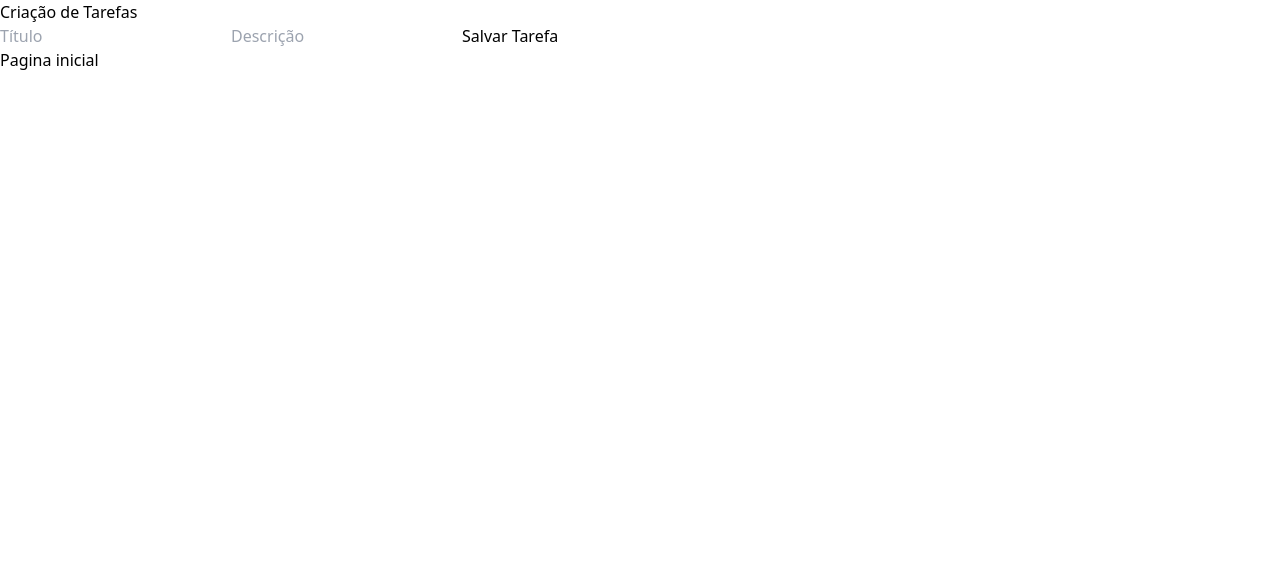
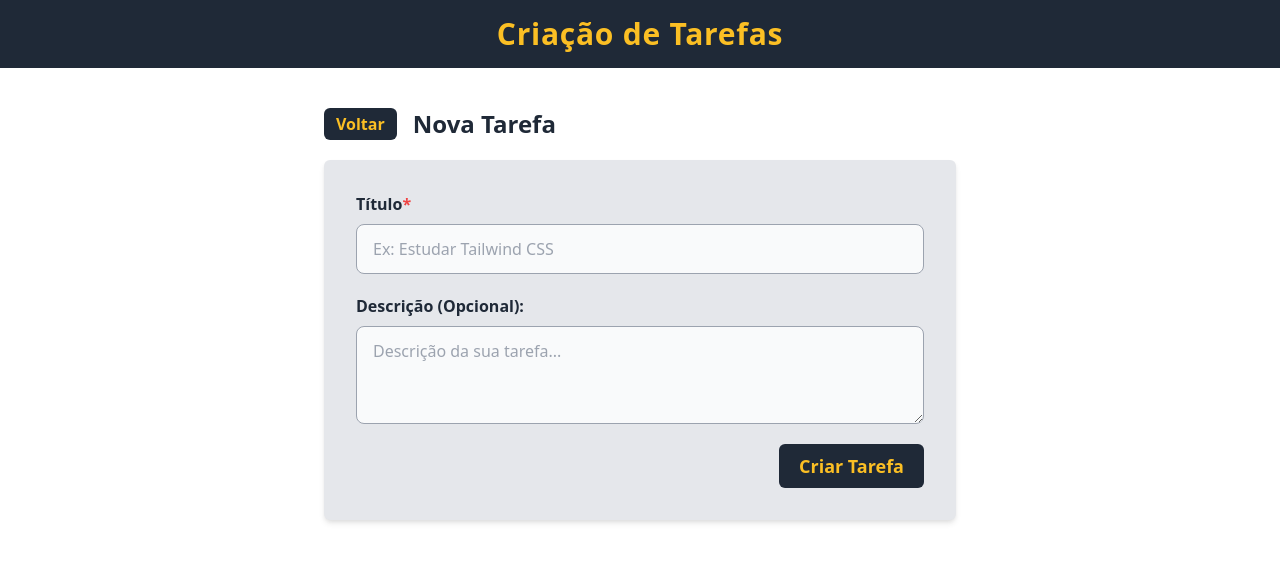
Before and after one commit to gbrljlima/EtapaPratica, a React (Vite) app in the folder frontend/: page /criar in a window 1280 px wide. Shown: the top 562 px of the page. Built offline with nearby package versions, Linux system fonts and the light colour scheme.

Commit message:
Feat: Tailwind na Página de criação de Tarefas

```diff
--- a/frontend/src/components/Header.jsx
+++ b/frontend/src/components/Header.jsx
@@ -1,11 +1,11 @@
 import { useState } from "react";
 
-export default function Header() {
+export default function Header({titulo}) {
     const [abaAtiva, setAbaAtiva] = useState('tarefas');
     return (
         <header className="bg-gray-800 text-white flex items-center justify-center py-4 px-8">
             <h1 className="text-3xl font-bold text-yellow-400 tracking-wide">
-                Lista de Tarefas
+                {titulo}
             </h1>
         </header>
     );
--- a/frontend/src/pages/CriarTarefa/CriarTarefa.jsx
+++ b/frontend/src/pages/CriarTarefa/CriarTarefa.jsx
@@ -1,6 +1,7 @@
 import React, { useState, useEffect } from 'react'
 import { useNavigate } from 'react-router';
 import { criarTarefa } from '../../services/api';
+import Header from '../../components/Header';
 
 function CriarTarefa() {
     const [formData, setFormData] = useState({
@@ -23,8 +24,10 @@ function CriarTarefa() {
                 titulo: formData.titulo,
                 descricao: formData.descricao
             });
+            navigate('/')
         } catch (error) {
             console.error(error);
+            alert("Erro ao criar tarefa.");
         }
     };
 
@@ -32,27 +35,44 @@ function CriarTarefa() {
         navigate('/');
     };
     return(
-        <div>
-            <h1>Criação de Tarefas</h1>
-            <form onSubmit={handleSubmitTarefa}>
+        <div className='min-h-screen flex flex-col'>
+            <Header titulo="Criação de Tarefas" />
+            <main className='max-w-2xl mx-auto w-full px-5 py-10 flex-grow'>
+                <div className='flex items-center gap-4 mb-5'>
+                    <button className='bg-gray-800 font-semibold transition-colors rounded-md text-yellow-400 hover:text-white px-3 py-1' onClick={handleRedirect}>Voltar</button>
+                    <h1 className="text-2xl font-bold text-gray-800">Nova Tarefa</h1>
+                </div>
+                <div className='bg-gray-200 shadow-md rounded-md p-5 sm:p-8'>
+                    <form onSubmit={handleSubmitTarefa} className='flex flex-col gap-5'>
+                        <div className='flex flex-col gap-2'>
+                            <label className='font-semibold text-gray-800' >Título<span className="text-red-500">*</span></label>
                             <input
+                                className='w-full px-4 py-3 focus:ring-2 ring-yellow-400 focus:bg-white bg-gray-50 border outline-none border-gray-400 rounded-lg transition-colors'
                                 type='text'
                                 name='titulo'
-                    placeholder='Título'
+                                placeholder='Ex: Estudar Tailwind CSS'
                                 value={formData.titulo}
                                 required
                                 onChange={handleChange}
                             />
-                <input
+                        </div>
+                        <div className='flex flex-col gap-2'>
+                            <label className='font-semibold text-gray-800' >Descrição (Opcional): </label>
+                            <textarea className='px-4 py-3 focus:ring-2 ring-yellow-400 focus:bg-white bg-gray-50 border outline-none border-gray-400 rounded-lg transition-colors'
                                 type='text'
                                 name='descricao'
-                    placeholder='Descrição'
+                                placeholder='Descrição da sua tarefa...'
                                 value={formData.descricao}
                                 onChange={handleChange}
+                                rows='3'
                             />
-                <button type="submit">Salvar Tarefa</button>
+                        </div>
+                        <div className='flex justify-end'>
+                            <button className='bg-gray-800 transition-colors font-semibold rounded-md text-yellow-400 hover:text-white px-5 py-2 text-lg' type="submit">Criar Tarefa</button>
+                        </div>
                     </form>
-            <button onClick={handleRedirect}>Pagina inicial</button>
+                </div>
+            </main>
         </div>
     )
 }
--- a/frontend/src/pages/TelaInicial/TelaInicial.jsx
+++ b/frontend/src/pages/TelaInicial/TelaInicial.jsx
@@ -42,7 +42,7 @@ function TelaInicial() {
     }
     return(
         <div className='min-h-screen flex flex-col'>
-            <Header/>
+            <Header titulo="Lista de Tarefas"/>
             <main className='max-w-5xl mx-auto w-full px-5 py-10 flex-grow'>
                 <div className='flex justify-between items-center py-4'>
                     <button className='bg-gray-800 font-semibold rounded-md text-yellow-400 py-2 px-3 hover:text-white' onClick={handleRedirect}>+ Criar Tarefa</button>
@@ -62,9 +62,9 @@ function TelaInicial() {
                             {tarefas.map((tarefa) =>
                                 <tr key={tarefa.id} className={`${tarefa.status ? 'bg-green-300' : 'bg-gray-300'}`}>
                                     <td className='p-3 sm:p-4'> {tarefa.titulo} </td>
-                                    <td className='p-3 sm:p-4 hidden sm:table-cell '> {tarefa.descricao ? <div className="max-w-sm w-32 sm:w-auto w- max-h-24 sm:max-h-32 overflow-y-auto break-words">{tarefa.descricao}</div> : <span className='text-gray-600 italic'>Sem Descrição</span>} </td>
+                                    <td className='p-3 sm:p-4 hidden sm:table-cell '> {tarefa.descricao ? <div className="max-w-sm w-26 md:w-auto max-h-24 md:max-h-32 overflow-y-auto break-words">{tarefa.descricao}</div> : <span className='text-gray-600 italic'>Sem Descrição</span>} </td>
                                     <td className='p-3 sm:p-4'> {tarefa.status ? "Concluida" : "Pendente" } </td>
-                                    <td className='p-3 sm:p-4'><button className='bg-gray-800 font-semibold rounded-md text-yellow-400 hover:text-white px-1 py-0.5' onClick={() => changeStatus(tarefa)}>Alternar Status</button>                                    </td>
+                                    <td className='p-3 sm:p-4'><button className='bg-gray-800 font-semibold rounded-md text-yellow-400 hover:text-white px-1 py-2' onClick={() => changeStatus(tarefa)}>Alternar Status</button>                                    </td>
                                     <td className='p-3 sm:p-4'><button className='bg-red-600 border-2 border-gray-800 00 font-bold rounded-lg text-white hover:text-red-900 hover:bg-red-400 px-1.5 py-0.5 ' onClick={() => deleteTarefa(tarefa)}>X</button></td>
                                 </tr>
                             )}
```
Lines whose indentation alone changed are shown as unchanged.
